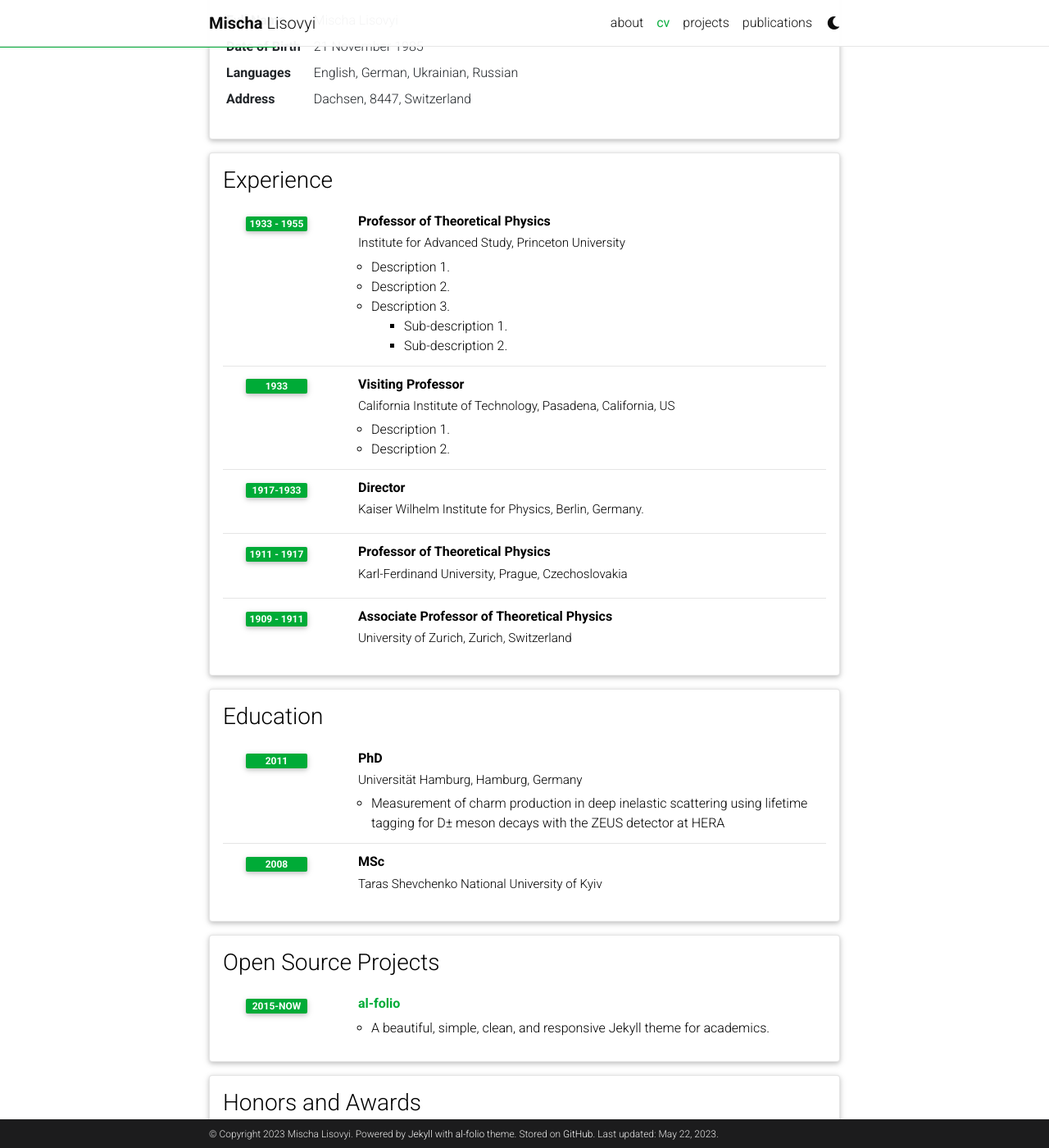
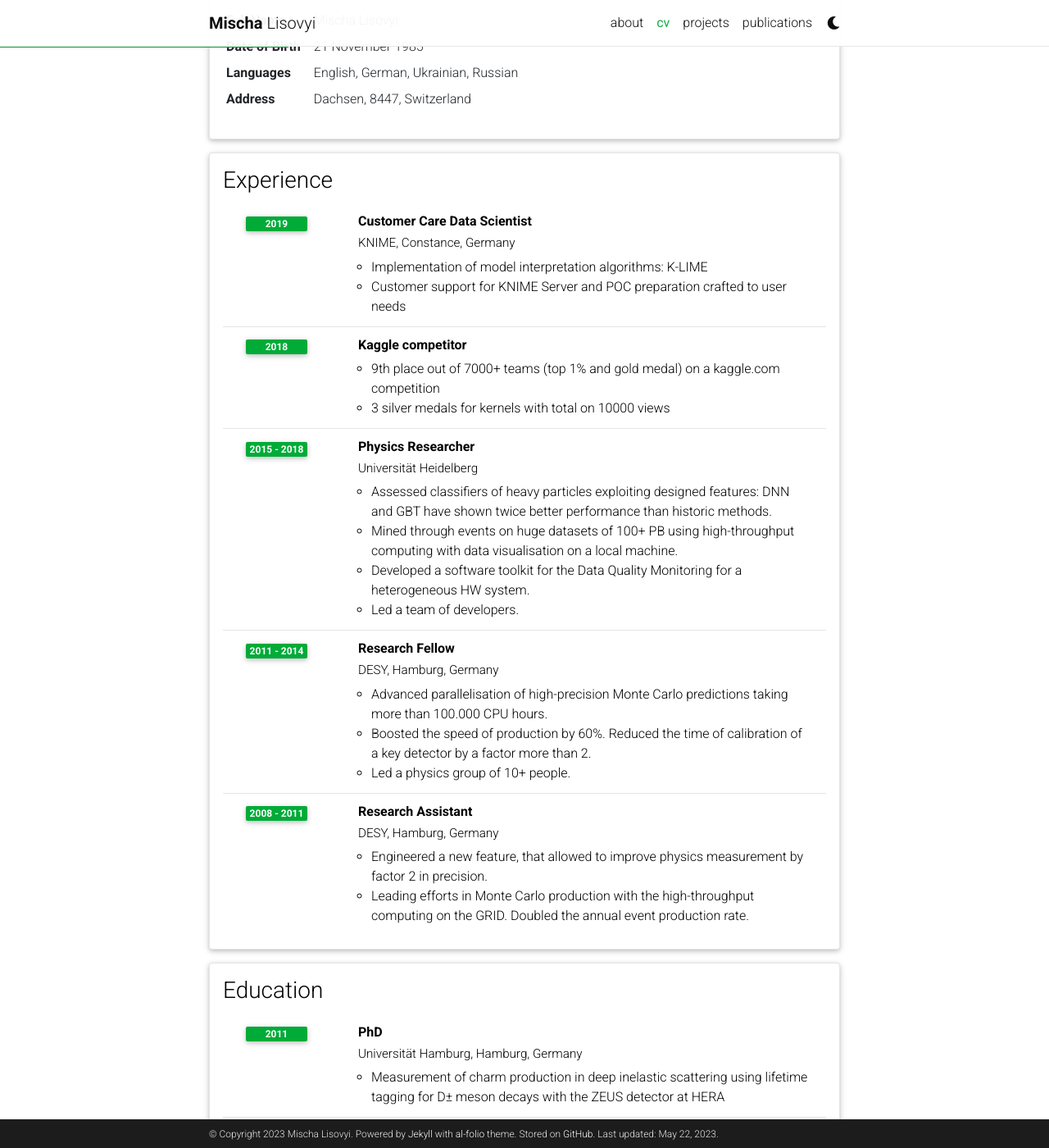
Before and after one commit to mlisovyi/mlisovyi.github.io, a Jekyll site: the page built from _pages/cv.md, in a window 1280 px wide and 1400 px high, scrolled down 239 px. Shown: the whole window at 82% size. Built offline with Jekyll 4.4.1, drawn with Linux system fonts in a browser that asks for light colours; comment, search, counter and statistics services are not loaded; a style sheet for code colours, icons or effects is not loaded; some of the changed text lies outside the part shown.

Commit message:
add incomplete experience

```diff
--- a/_data/cv.yml
+++ b/_data/cv.yml
@@ -13,35 +13,42 @@
 - title: Experience
   type: time_table
   contents:
-    - title: Professor of Theoretical Physics
-      institution: Institute for Advanced Study, Princeton University
-      year: 1933 - 1955
+    - title: Customer Care Data Scientist
+      institution: KNIME, Constance, Germany
+      year: 2019
       description:
-        - Description 1.
-        - Description 2.
-        - title: Description 3.
-          contents:
-            - Sub-description 1.
-            - Sub-description 2.
-    - title: Visiting Professor
-      institution: California Institute of Technology, Pasadena, California, US
-      year: 1933
+        - "Implementation of model interpretation algorithms: K-LIME"
+        - Customer support for KNIME Server and POC preparation crafted to user needs
+
+    - title: Kaggle competitor
+      year: 2018
       description:
-        - Description 1.
-        - Description 2.
+        - 9th place out of 7000+ teams (top 1% and gold medal) on a kaggle.com competition
+        - 3 silver medals for kernels with total on 10000 views
 
-    - title: Director
-      institution: Kaiser Wilhelm Institute for Physics, Berlin, Germany.
-      year: 1917-1933
+    - title: Physics Researcher
+      institution: Universität Heidelberg
+      year: 2015 - 2018
+      description:
+        - "Assessed classifiers of heavy particles exploiting designed features: DNN and GBT have shown twice better performance than historic methods."
+        - Mined through events on huge datasets of 100+ PB using high-throughput computing with data visualisation on a local machine.
+        - Developed a software toolkit for the Data Quality Monitoring for a heterogeneous HW system.
+        - Led a team of developers.
 
-    - title: Professor of Theoretical Physics
-      institution: Karl-Ferdinand University, Prague, Czechoslovakia
-      year: 1911 - 1917
+    - title: Research Fellow
+      institution: DESY, Hamburg, Germany
+      year: 2011 - 2014
       description:
+        - Advanced parallelisation of high-precision Monte Carlo predictions taking more than 100.000 CPU hours.
+        - Boosted the speed of production by 60%. Reduced the time of calibration of a key detector by a factor more than 2.
+        - Led a physics group of 10+ people.
 
-    - title: Associate Professor of Theoretical Physics
-      institution: University of Zurich, Zurich, Switzerland
-      year: 1909 - 1911
+    - title: Research Assistant
+      institution: DESY, Hamburg, Germany
+      year: 2008 - 2011
+      description:
+        - Engineered a new feature, that allowed to improve physics measurement by factor 2 in precision.
+        - Leading efforts in Monte Carlo production with the high-throughput computing on the GRID. Doubled the annual event production rate.
 
 - title: Education
   type: time_table
@@ -62,30 +69,10 @@
       year: 2015-now
       description: A beautiful, simple, clean, and responsive Jekyll theme for academics.
 
-- title: Honors and Awards
-  type: time_table
-  contents:
-    - year: 1921
-      items:
-        - Nobel Prize in Physics
-        - Matteucci Medal
-    - year: 2029
-      items:
-        - Max Planck Medal
-
-- title: Academic Interests
-  type: nested_list
-  contents:
-    - title: Topic 1.
-      items:
-        - Description 1.
-        - Description 2.
-    - title: Topic 2.
-      items:
-        - Description 1.
-        - Description 2.
-
-- title: Other Interests
+- title: Hobbies
   type: list
   contents:
-    - <u>Hobbies:</u> Hobby 1, Hobby 2, etc.
+    - Hiking
+    - Surfing
+    - Bouldering
+    - SUP
```
